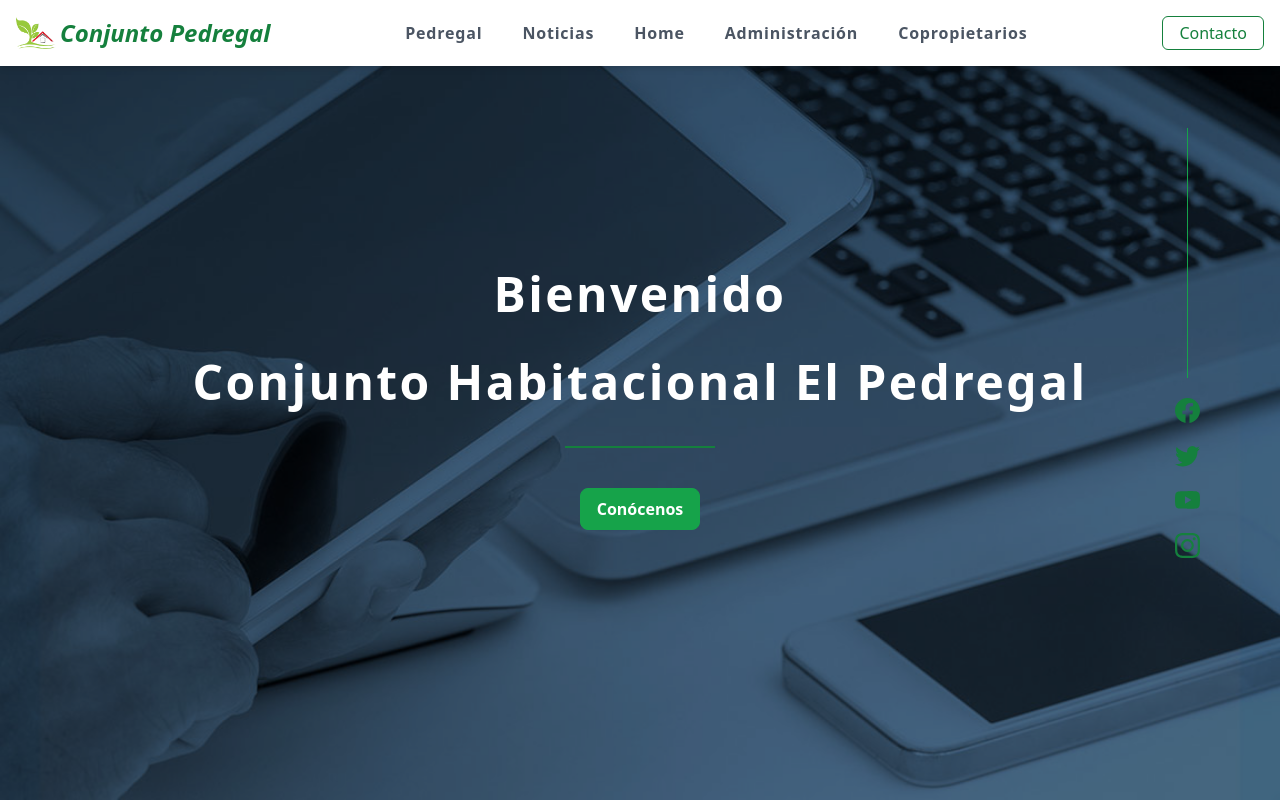
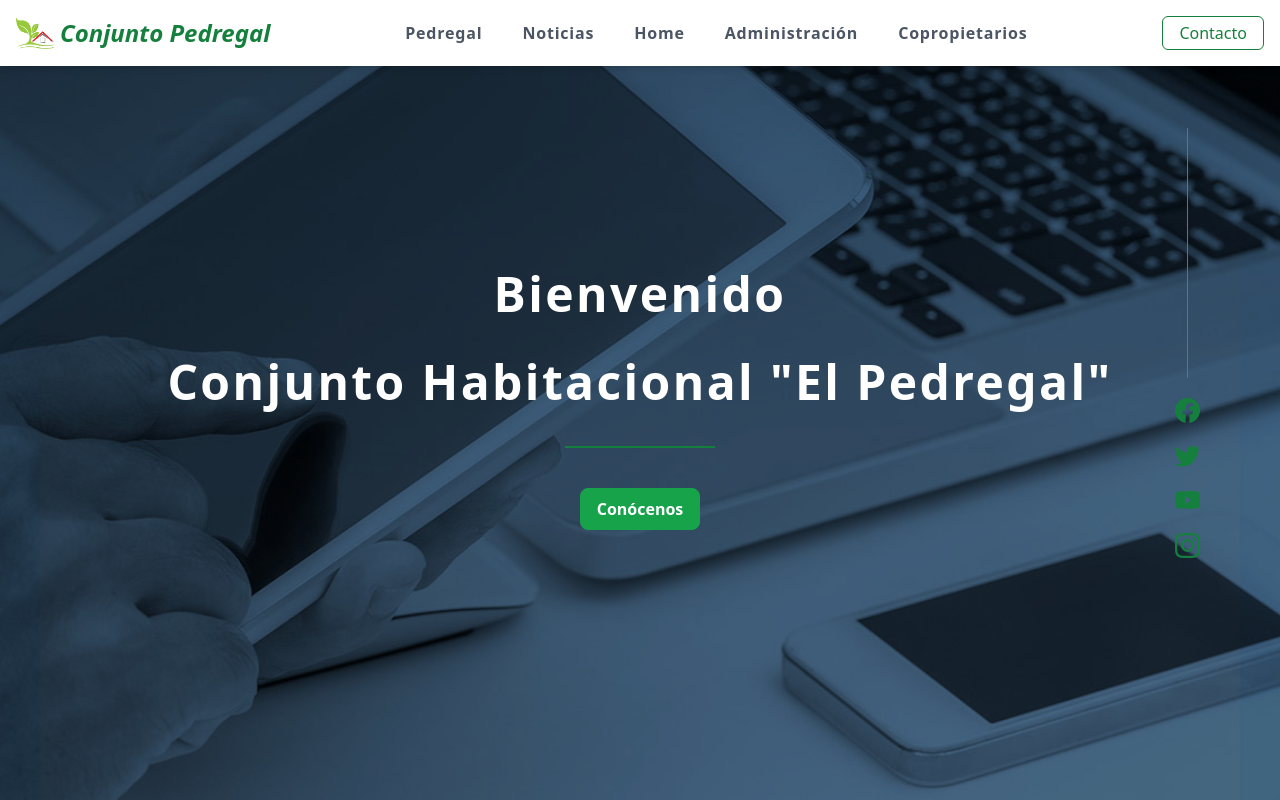
Before and after one commit to Fabian205/nextjs_web_pedregal023, a Next.js app: page / in a window 1280 px wide. Shown: the top 800 px of the page. Built offline with nearby package versions, Linux system fonts and the light colour scheme.

Commit message:
&quot;hero

```diff
--- a/src/components/Hero.js
+++ b/src/components/Hero.js
@@ -13,7 +13,7 @@ function Hero() {
             <h1 className="text-2xl md:text-3xl lg:text-5xl font-semibold tracking-wider">Bienvenido</h1>
           </div>
           <div>
-            <h1 className="text-2xl md:text-3xl lg:text-5xl font-semibold tracking-wider"><span className="text-white">Conjunto Habitacional El Pedregal</span></h1>
+            <h1 className="text-2xl md:text-3xl lg:text-5xl font-semibold tracking-wider"><span className="text-white">Conjunto Habitacional &quot;El Pedregal&quot;</span></h1>
           </div>
           <div className="mx-auto bg-green-700 h-[2px] w-[150px]"></div>
           {/* <div>
```
